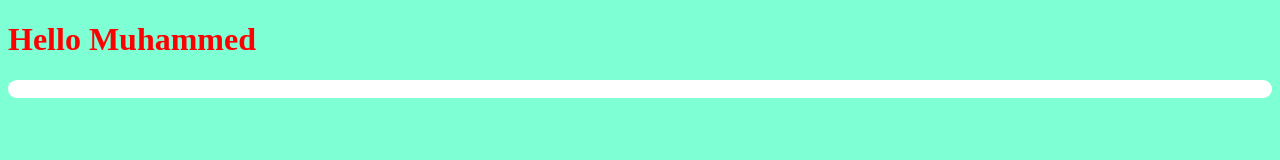
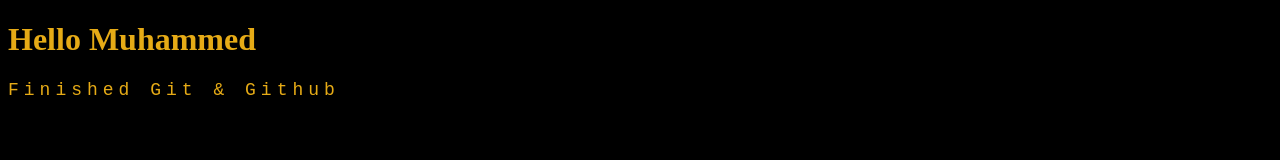
Before and after one commit to Mu3ammed-ibrahim/First-project, a plain HTML site: page index.html in a window 1280 px wide. Drawn offline with Linux system fonts and the light colour scheme.

Commit message:
Final touch

```diff
--- a/index.html
+++ b/index.html
@@ -9,7 +9,7 @@
 <body>
 
     <h1>Hello Muhammed</h1>
-    <p>nice work</p>
+    <p>finished git & github</p>
 
     <script src="app.js"></script>
 </body>
--- a/style.css
+++ b/style.css
@@ -1,17 +1,21 @@
 body{
-    background-color: aquamarine;
+    background-color: #000;
+    display: block;
+
+
 }
 
 
 h1{
-    color: red;
+
+    color: rgb(230, 171, 22);
     text-shadow: 0 0 5px 15px black ;
 }
 p{
+
     text-transform: capitalize;
-    color: #fff;
+    color: rgb(230, 171, 22);
     letter-spacing: 5px;
-    border: #000;
-    border-radius: 10px;
-    background-color: #fff;
+    font-family: 'Courier New', Courier, monospace;
+    font-size: large;
 }
```
